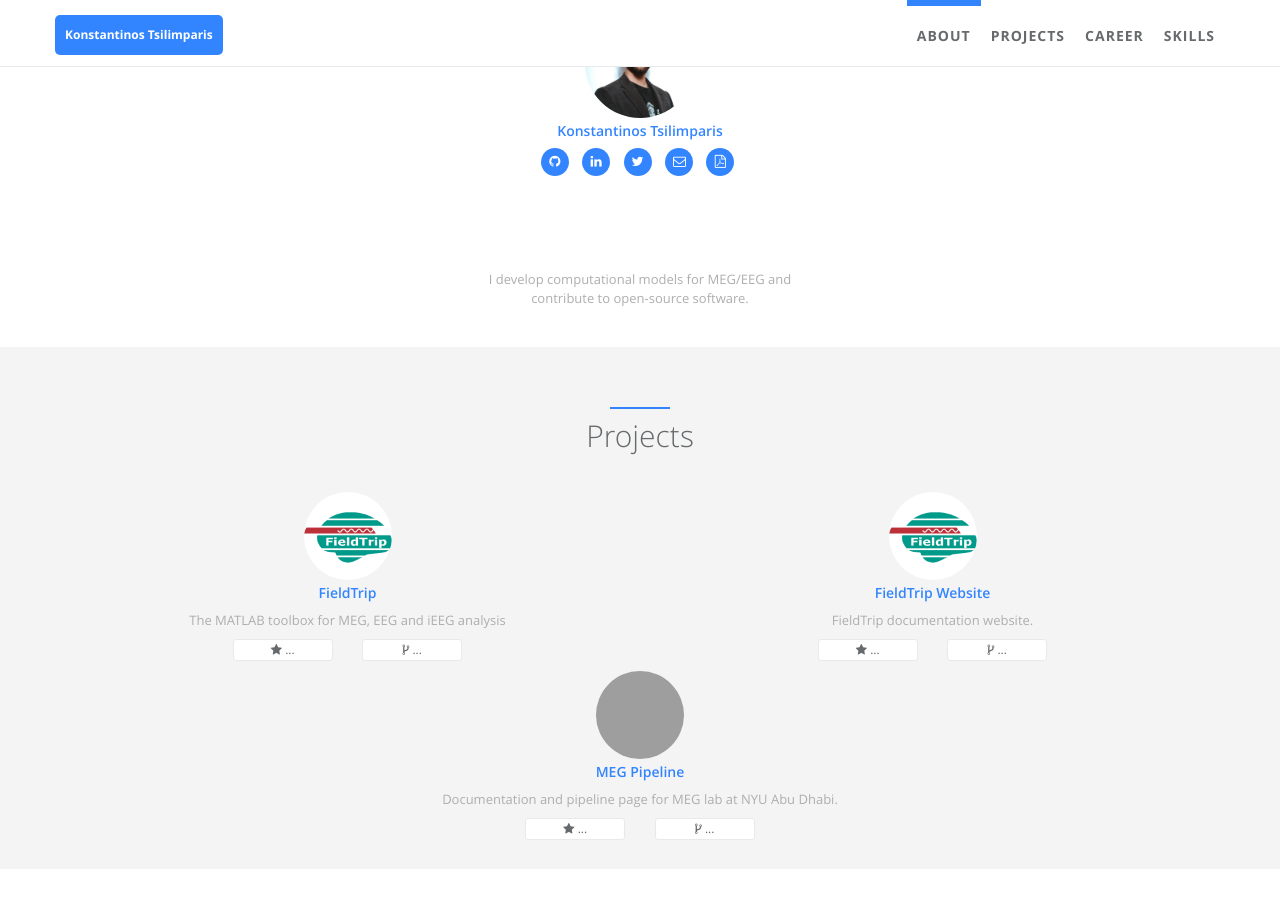
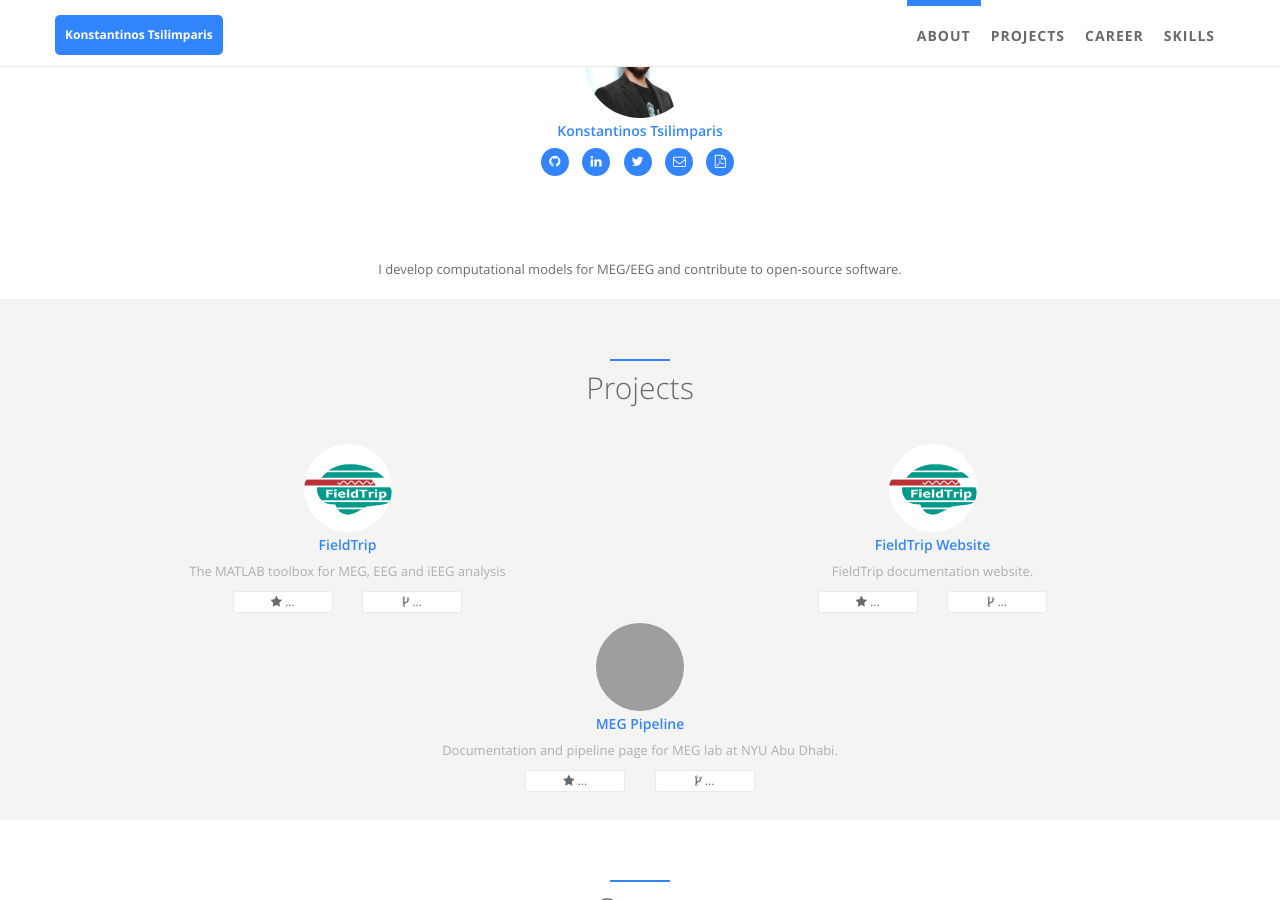
Before and after one commit to contsili/contsili.github.io, a Jekyll site: the page built from index.html, in a window 1280 px wide and 900 px high, scrolled down 607 px. Built offline with Jekyll 4.4.1, drawn with Linux system fonts in a browser that asks for light colours; grey boxes are pictures that could not be loaded.

Commit message:
Trial 3: render better with the phone

```diff
--- a/_config.yml
+++ b/_config.yml
@@ -30,7 +30,7 @@
     -   name: fa-biohazard
     -   name: fa-biohazard
     #desc: Started as a physicist trying to model the universe, but now I am  working with brains — where everything's unpredictable, and the closest thing to certainty is a p-value. # Describe yourself.
-    desc: I develop computational models for MEG/EEG and<br>contribute to open-source software.
+    desc: I develop computational models for MEG/EEG and contribute to open-source software.
 
 # comment
 disqus: # if you wanna comment feature, go to https://disqus.com/ to get your configuration; if not, comment following two lines.
--- a/_includes/sections/about.html
+++ b/_includes/sections/about.html
@@ -119,18 +119,10 @@
     </div>
     {% endfor %}
   </div>
-  <!-- <div class="row">
-    <div class="col-lg-8 col-lg-offset-2 text-center m-t-lg m-b-lg wow zoomIn">
-      <p><span data-i18n="about_me.des">{{ site.author.desc }}</span></p>
+  <div class="container">
+    <div class="centered-container">
+      <div class="col-md-6 col-md-offset-3 text-center m-t-md m-b-md wow fadeIn">
+          <span data-i18n="about_me.des">{{ site.author.desc }}</span>
+      </div>
     </div>
   </div>
-</div> -->
-<div>
-  <div class="row">
-    <div class="col-lg-8 col-lg-offset-2 text-center m-t-lg m-b-lg wow zoomIn">
-      <p>
-        <span data-i18n="about_me.des">{{ site.author.desc | newline_to_br }}</span> <!-- added 'newline_to_br'-->
-      </p>
-    </div>
-  </div>
-</div>
```
